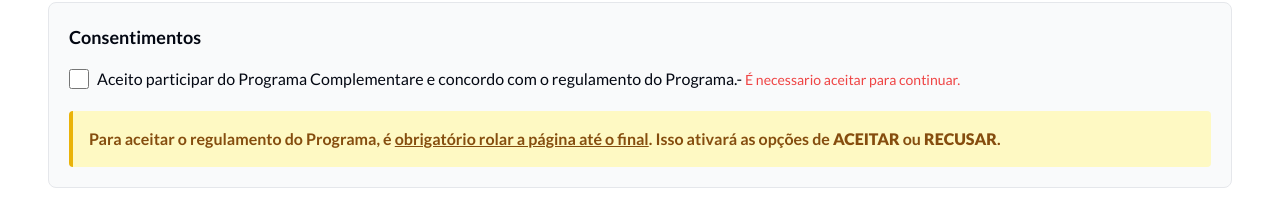
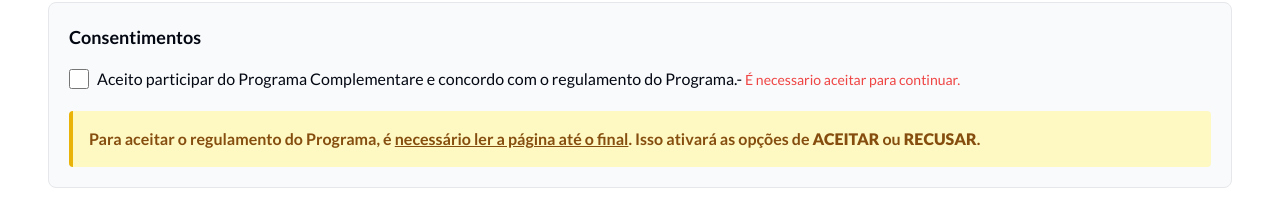
Before and after one commit to ViveoPortais/complementare-diagnostico, a Next.js app: page /terms in a window 1280 px wide. Shown: the part 260-466 px from the top of the page. Built offline with nearby package versions, Linux system fonts and the light colour scheme.

Commit message:
fix: text in terms attention

```diff
--- a/src/app/(home)/terms/page.tsx
+++ b/src/app/(home)/terms/page.tsx
@@ -243,7 +243,7 @@
           <label htmlFor="chk-receive-calls">Aceito participar do Programa Complementare e concordo com o regulamento do Programa.- <span className='text-red-500 text-sm'>É necessario aceitar para continuar.</span></label>
         </div>
         <div className="mt-5 p-4 bg-yellow-100 border-l-4 border-yellow-500 text-yellow-800 text-base font-semibold rounded">
-          Para aceitar o regulamento do Programa, é <u>obrigatório rolar a página até o final</u>. Isso ativará as opções de <strong>ACEITAR</strong> ou <strong>RECUSAR</strong>.
+          Para aceitar o regulamento do Programa, é <u>necessário ler a página até o final</u>. Isso ativará as opções de <strong>ACEITAR</strong> ou <strong>RECUSAR</strong>.
         </div>
       </div>
       <div
--- a/src/app/(home)/termspatient/page.tsx
+++ b/src/app/(home)/termspatient/page.tsx
@@ -221,7 +221,7 @@
 
 
         <div className="mt-5 p-4 bg-yellow-100 border-l-4 border-yellow-500 text-yellow-800 text-base font-semibold rounded">
-          Para aceitar o regulamento do Programa, é <u>obrigatório rolar a página até o final</u>. Isso ativará as opções de <strong>ACEITAR</strong> ou <strong>RECUSAR</strong>.
+          Para aceitar o regulamento do Programa, é <u>necessário ler a página até o final</u>. Isso ativará as opções de <strong>ACEITAR</strong> ou <strong>RECUSAR</strong>.
         </div>
       </div>
 
```
